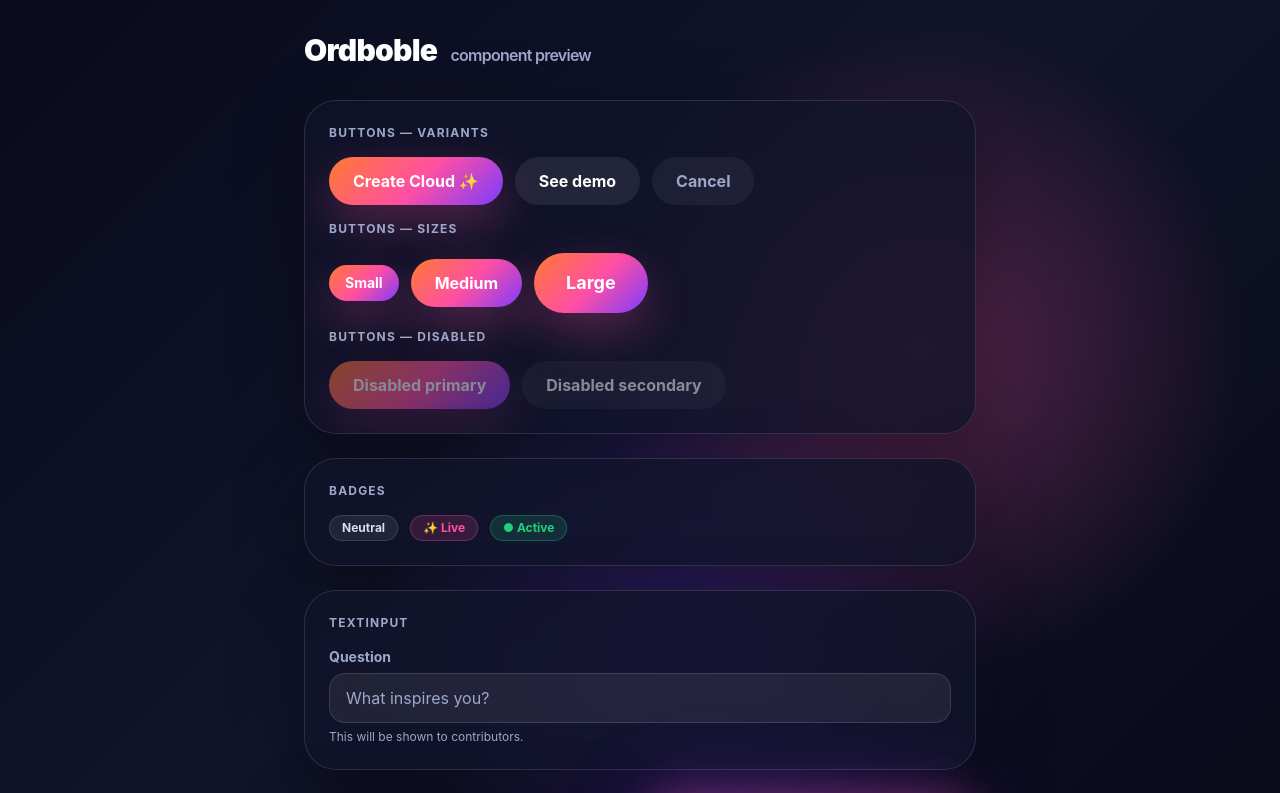
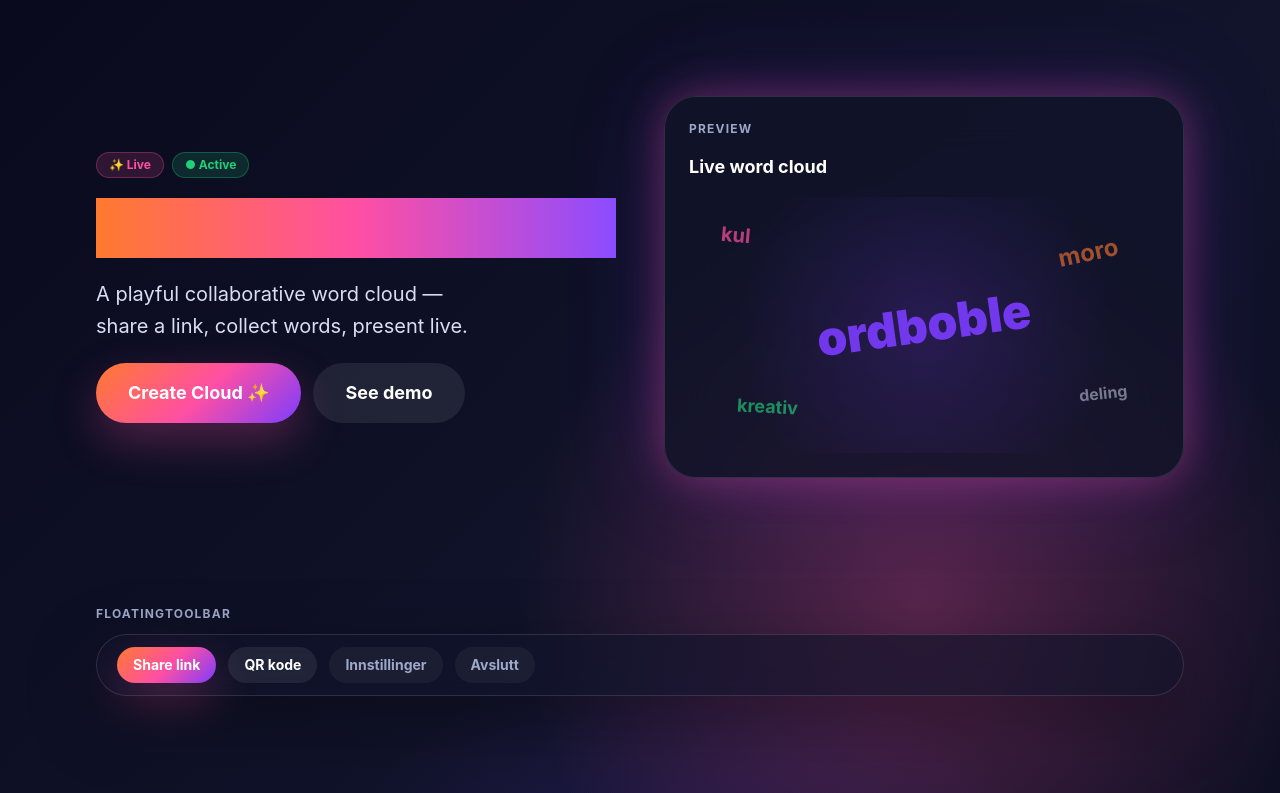
Before and after one commit to screwyourshelf/ordboble, a Svelte app in the folder apps/web/: page / in a window 1280 px wide. Shown: the top 793 px of the page. Built offline with nearby package versions, Linux system fonts and the light colour scheme.

Commit message:
Add layout foundation components

```diff
--- a/apps/web/src/App.svelte
+++ b/apps/web/src/App.svelte
@@ -4,17 +4,90 @@
   import Badge from './lib/components/ui/Badge.svelte'
   import TextInput from './lib/components/ui/TextInput.svelte'
 
+  import PageShell from './lib/components/layout/PageShell.svelte'
+  import Container from './lib/components/layout/Container.svelte'
+  import Section from './lib/components/layout/Section.svelte'
+  import SplitHeroLayout from './lib/components/layout/SplitHeroLayout.svelte'
+  import FloatingToolbar from './lib/components/layout/FloatingToolbar.svelte'
+  import PreviewFrame from './lib/components/layout/PreviewFrame.svelte'
+
   let inputValue = $state('')
 </script>
 
-<div class="min-h-screen p-8">
-  <div class="max-w-2xl mx-auto space-y-6">
+<PageShell>
 
-    <header class="mb-8">
-      <h1 class="text-3xl font-black tracking-tight text-text">
+  <!-- ── Hero Section ── -->
+  <Section spacing="spacious">
+    <Container variant="wide">
+      <SplitHeroLayout>
+        {#snippet content()}
+          <div class="flex flex-col gap-5">
+            <div class="flex items-center gap-2">
+              <Badge variant="accent">✨ Live</Badge>
+              <Badge variant="success">● Active</Badge>
+            </div>
+            <h1 class="text-5xl font-black tracking-tight leading-tight [background:var(--gradient-logo)] bg-clip-text text-transparent">
               Ordboble
-        <span class="text-base font-semibold text-muted ml-2">component preview</span>
             </h1>
+            <p class="text-xl text-text-soft leading-relaxed max-w-sm">
+              A playful collaborative word cloud — share a link, collect words, present live.
+            </p>
+            <div class="flex flex-wrap gap-3">
+              <Button variant="primary" size="lg">Create Cloud ✨</Button>
+              <Button variant="secondary" size="lg">See demo</Button>
+            </div>
+          </div>
+        {/snippet}
+
+        {#snippet visual()}
+          <PreviewFrame title="Live word cloud" eyebrow="Preview">
+            <!-- Mock word cloud placeholder -->
+            <div class="relative h-64 rounded-2xl overflow-hidden flex items-center justify-center
+              [background:radial-gradient(circle_at_50%_50%,rgba(124,60,255,0.18),transparent_70%)]">
+              <div class="absolute inset-0 flex items-center justify-center">
+                <span class="text-5xl font-black text-primary opacity-90" style="transform: rotate(-8deg)">ordboble</span>
+              </div>
+              <div class="absolute top-6 left-8 text-accent font-bold text-xl opacity-70" style="transform: rotate(5deg)">kul</div>
+              <div class="absolute top-10 right-10 text-warm font-bold text-2xl opacity-60" style="transform: rotate(-12deg)">moro</div>
+              <div class="absolute bottom-8 left-12 text-success font-bold text-lg opacity-65" style="transform: rotate(3deg)">kreativ</div>
+              <div class="absolute bottom-12 right-8 text-text-soft font-bold text-base opacity-50" style="transform: rotate(-6deg)">deling</div>
+            </div>
+          </PreviewFrame>
+        {/snippet}
+      </SplitHeroLayout>
+    </Container>
+  </Section>
+
+  <!-- ── FloatingToolbar Demo ── -->
+  <Section spacing="compact">
+    <Container variant="wide">
+      <div class="flex flex-col gap-3">
+        <p class="text-xs font-bold text-muted uppercase tracking-widest">FloatingToolbar</p>
+        <FloatingToolbar>
+          <Button variant="primary" size="sm">Share link</Button>
+          <Button variant="secondary" size="sm">QR kode</Button>
+          <Button variant="ghost" size="sm">Innstillinger</Button>
+          <Button variant="ghost" size="sm">Avslutt</Button>
+        </FloatingToolbar>
+      </div>
+    </Container>
+  </Section>
+
+  <!-- ── UI Primitives Preview ── -->
+  <Section spacing="default">
+    <Container variant="default">
+      <div class="space-y-8">
+
+        <header>
+          <p class="text-xs font-bold text-muted uppercase tracking-widest mb-2">Layout — Container widths</p>
+          <div class="flex flex-col gap-3">
+            <div class="h-10 rounded-2xl border border-border/50 bg-white/4 flex items-center px-4">
+              <span class="text-xs text-muted">narrow — max-w-xl</span>
+            </div>
+            <div class="h-10 rounded-2xl border border-border/50 bg-white/4 flex items-center px-4 max-w-xl mx-auto w-full">
+              <span class="text-xs text-muted">← max-w-xl →</span>
+            </div>
+          </div>
         </header>
 
         <!-- Buttons -->
@@ -32,15 +105,11 @@
               <Button variant="primary" size="md">Medium</Button>
               <Button variant="primary" size="lg">Large</Button>
             </div>
-        <p class="text-xs font-bold text-muted uppercase tracking-widest">Buttons — disabled</p>
-        <div class="flex flex-wrap gap-3">
-          <Button variant="primary" disabled>Disabled primary</Button>
-          <Button variant="secondary" disabled>Disabled secondary</Button>
-        </div>
           </div>
         </Card>
 
-    <!-- Badges -->
+        <!-- Badges + TextInput -->
+        <div class="grid grid-cols-1 sm:grid-cols-2 gap-4">
           <Card>
             <div class="p-6 space-y-4">
               <p class="text-xs font-bold text-muted uppercase tracking-widest">Badges</p>
@@ -51,8 +120,6 @@
               </div>
             </div>
           </Card>
-
-    <!-- TextInput -->
           <Card>
             <div class="p-6 space-y-4">
               <p class="text-xs font-bold text-muted uppercase tracking-widest">TextInput</p>
@@ -68,6 +135,7 @@
               {/if}
             </div>
           </Card>
+        </div>
 
         <!-- Cards -->
         <div class="grid grid-cols-1 sm:grid-cols-2 gap-4">
@@ -86,4 +154,7 @@
         </div>
 
       </div>
-</div>
+    </Container>
+  </Section>
+
+</PageShell>
--- /dev/null
+++ b/apps/web/src/lib/components/layout/Container.svelte
@@ -0,0 +1,23 @@
+<script lang="ts">
+  import type { Snippet } from 'svelte'
+
+  interface Props {
+    variant?: 'default' | 'wide' | 'narrow'
+    class?: string
+    children: Snippet
+  }
+
+  let { variant = 'default', class: className = '', children }: Props = $props()
+
+  const widthClasses: Record<string, string> = {
+    default: 'max-w-3xl',
+    wide: 'max-w-6xl',
+    narrow: 'max-w-xl',
+  }
+</script>
+
+<div
+  class="mx-auto w-full px-4 sm:px-6 lg:px-8 {widthClasses[variant]} {className}"
+>
+  {@render children()}
+</div>
--- /dev/null
+++ b/apps/web/src/lib/components/layout/FloatingToolbar.svelte
@@ -0,0 +1,20 @@
+<script lang="ts">
+  import type { Snippet } from 'svelte'
+
+  interface Props {
+    class?: string
+    children: Snippet
+  }
+
+  let { class: className = '', children }: Props = $props()
+</script>
+
+<div
+  class="inline-flex flex-wrap items-center gap-3 px-5 py-3
+    rounded-pill border border-border
+    bg-surface/80 backdrop-blur-xl
+    shadow-soft
+    {className}"
+>
+  {@render children()}
+</div>
--- /dev/null
+++ b/apps/web/src/lib/components/layout/PageShell.svelte
@@ -0,0 +1,16 @@
+<script lang="ts">
+  import type { Snippet } from 'svelte'
+
+  interface Props {
+    class?: string
+    children: Snippet
+  }
+
+  let { class: className = '', children }: Props = $props()
+</script>
+
+<div
+  class="min-h-svh [background:var(--gradient-hero)] text-text {className}"
+>
+  {@render children()}
+</div>
--- /dev/null
+++ b/apps/web/src/lib/components/layout/PreviewFrame.svelte
@@ -0,0 +1,28 @@
+<script lang="ts">
+  import type { Snippet } from 'svelte'
+
+  interface Props {
+    title: string
+    eyebrow?: string
+    class?: string
+    children: Snippet
+  }
+
+  let { title, eyebrow, class: className = '', children }: Props = $props()
+</script>
+
+<div
+  class="relative overflow-hidden rounded-card border border-border
+    bg-surface backdrop-blur-xl shadow-glow
+    {className}"
+>
+  <div class="p-6 flex flex-col gap-4">
+    {#if eyebrow}
+      <p class="text-xs font-bold text-muted uppercase tracking-widest">{eyebrow}</p>
+    {/if}
+    <h3 class="text-lg font-bold text-text">{title}</h3>
+    <div>
+      {@render children()}
+    </div>
+  </div>
+</div>
--- /dev/null
+++ b/apps/web/src/lib/components/layout/Section.svelte
@@ -0,0 +1,21 @@
+<script lang="ts">
+  import type { Snippet } from 'svelte'
+
+  interface Props {
+    spacing?: 'default' | 'compact' | 'spacious'
+    class?: string
+    children: Snippet
+  }
+
+  let { spacing = 'default', class: className = '', children }: Props = $props()
+
+  const spacingClasses: Record<string, string> = {
+    default: 'py-16',
+    compact: 'py-8',
+    spacious: 'py-24',
+  }
+</script>
+
+<section class="{spacingClasses[spacing]} {className}">
+  {@render children()}
+</section>
--- /dev/null
+++ b/apps/web/src/lib/components/layout/SplitHeroLayout.svelte
@@ -0,0 +1,20 @@
+<script lang="ts">
+  import type { Snippet } from 'svelte'
+
+  interface Props {
+    content: Snippet
+    visual: Snippet
+    class?: string
+  }
+
+  let { content, visual, class: className = '' }: Props = $props()
+</script>
+
+<div class="grid md:grid-cols-2 gap-12 items-center {className}">
+  <div class="flex flex-col gap-6">
+    {@render content()}
+  </div>
+  <div>
+    {@render visual()}
+  </div>
+</div>
```
Also changed, not shown: 2 other files (tests, documents, lock files or other folders). Lines whose indentation alone changed are shown as unchanged.
